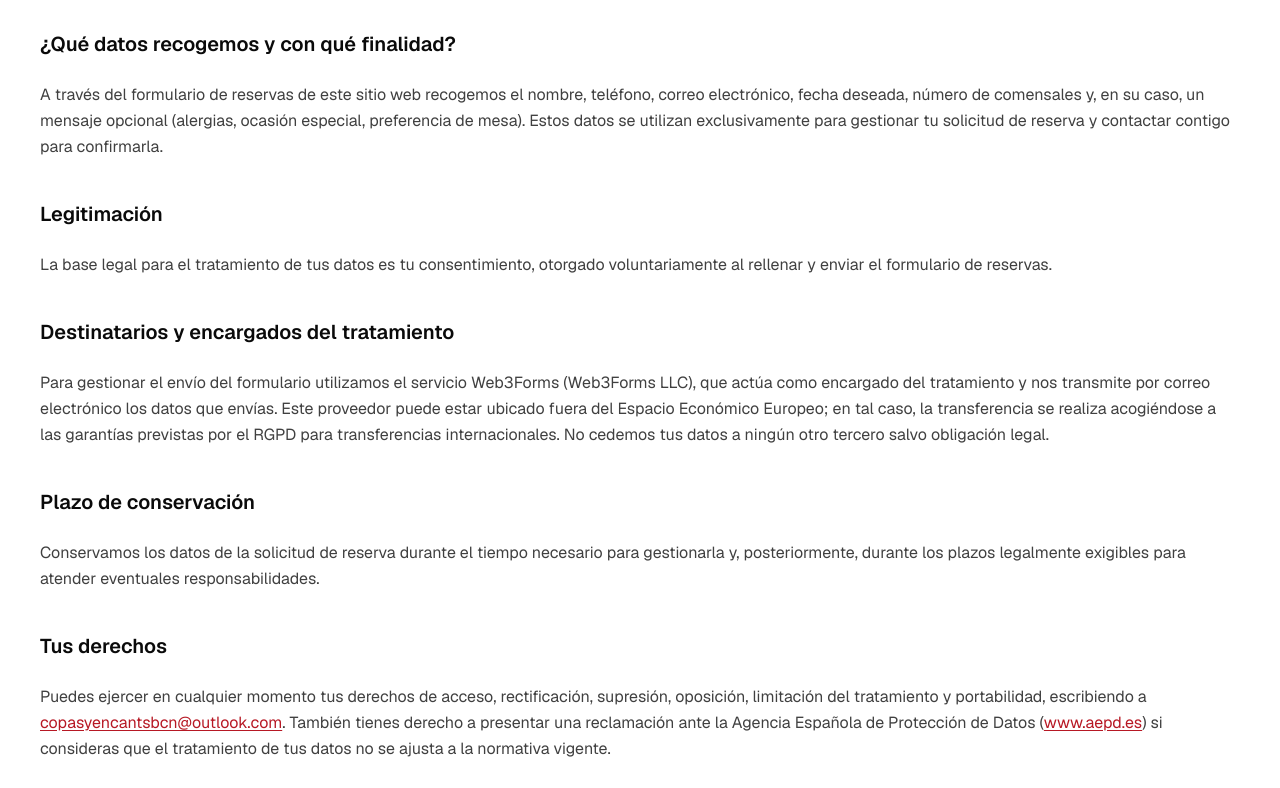
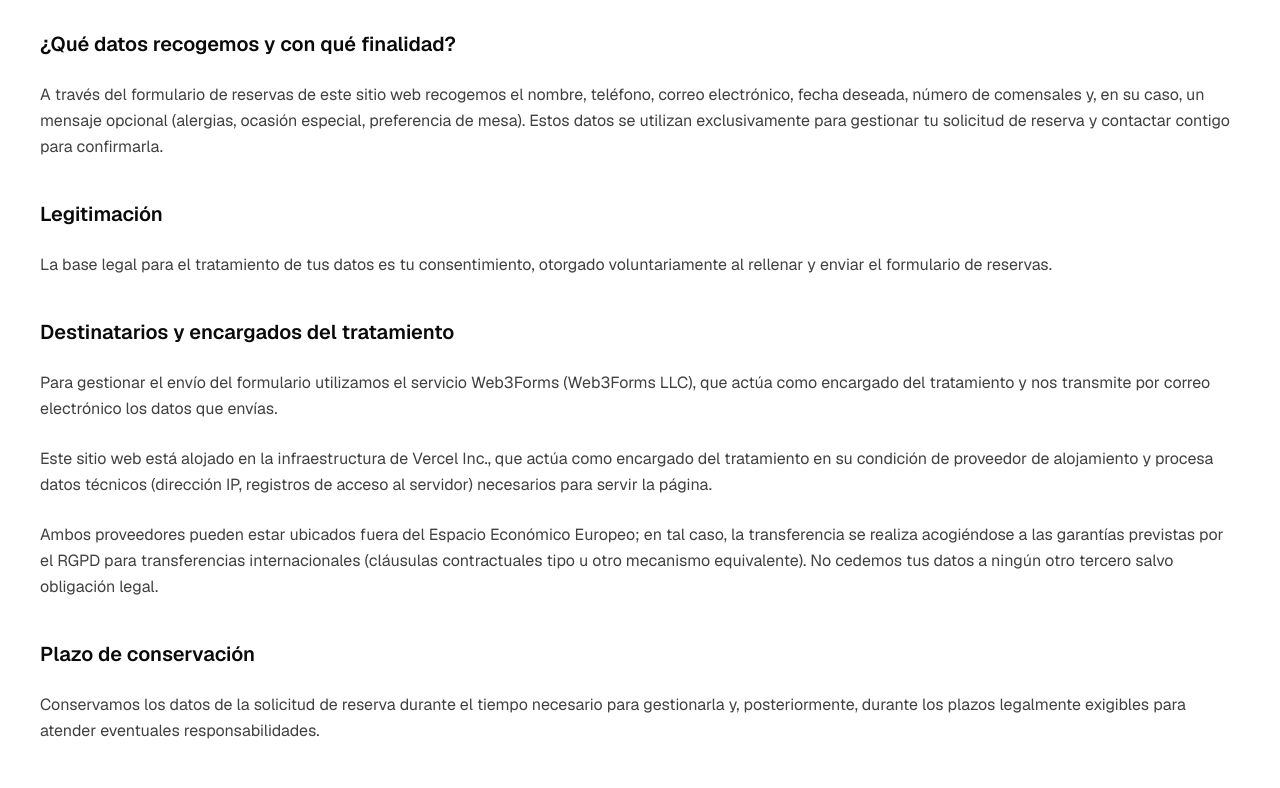
Before and after one commit to copasyencants/website-copasyencants, a Next.js app: page /en/privacidad in a window 1280 px wide. Shown: the part 520-1308 px from the top of the page. Built offline with nearby package versions, Linux system fonts and the light colour scheme; no server answers.

Commit message:
content: disclose Vercel as hosting data processor
Adds Vercel Inc. alongside Web3Forms in the privacy policy's
processors section, since it handles technical data (IP, server logs)
to serve the site.

Co-Authored-By: Claude Sonnet 5 <noreply@anthropic.com>

```diff
--- a/src/app/[locale]/privacidad/page.tsx
+++ b/src/app/[locale]/privacidad/page.tsx
@@ -79,11 +79,20 @@ export default async function PrivacidadPage({
       <p>
         Para gestionar el envío del formulario utilizamos el servicio Web3Forms
         (Web3Forms LLC), que actúa como encargado del tratamiento y nos
-        transmite por correo electrónico los datos que envías. Este proveedor
-        puede estar ubicado fuera del Espacio Económico Europeo; en tal caso,
-        la transferencia se realiza acogiéndose a las garantías previstas por
-        el RGPD para transferencias internacionales. No cedemos tus datos a
-        ningún otro tercero salvo obligación legal.
+        transmite por correo electrónico los datos que envías.
+      </p>
+      <p>
+        Este sitio web está alojado en la infraestructura de Vercel Inc., que
+        actúa como encargado del tratamiento en su condición de proveedor de
+        alojamiento y procesa datos técnicos (dirección IP, registros de
+        acceso al servidor) necesarios para servir la página.
+      </p>
+      <p>
+        Ambos proveedores pueden estar ubicados fuera del Espacio Económico
+        Europeo; en tal caso, la transferencia se realiza acogiéndose a las
+        garantías previstas por el RGPD para transferencias internacionales
+        (cláusulas contractuales tipo u otro mecanismo equivalente). No
+        cedemos tus datos a ningún otro tercero salvo obligación legal.
       </p>
 
       <h2>Plazo de conservación</h2>
```
